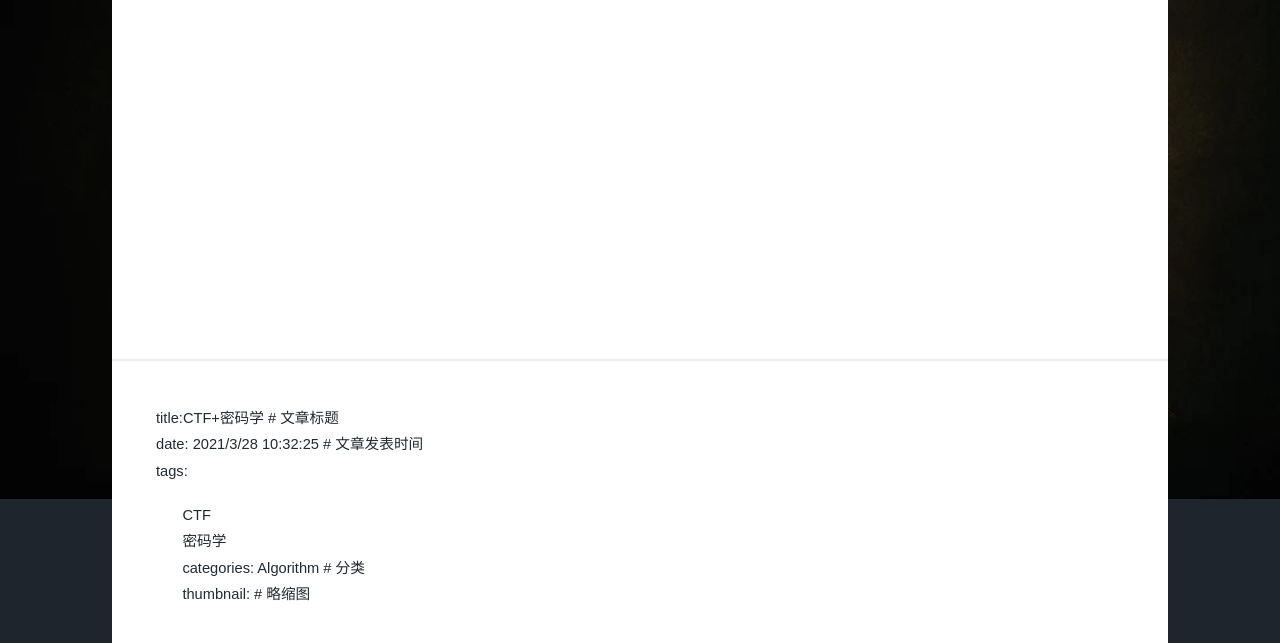
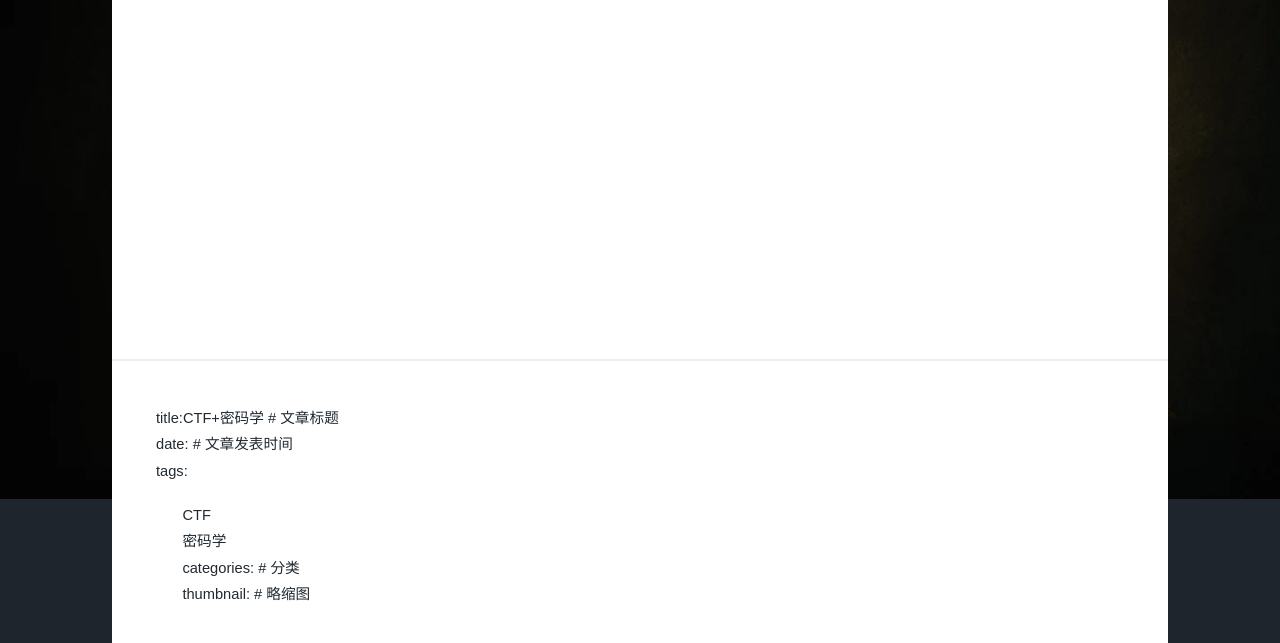
Before and after one commit to nobug777/nobug777.github.io, a plain HTML site: page 2021/03/28/CTF+密码学/index.html in a window 1280 px wide. Shown: the part 301-944 px from the top of the page. Drawn offline with nearby package versions, Linux system fonts and the light colour scheme; some packages are replaced by stand-ins of ours; a script that the page names is missing.

Commit message:
Site updated: 2021-03-28 10:33:55

```diff
--- a/2021/03/28/CTF+密码学/index.html
+++ b/2021/03/28/CTF+密码学/index.html
@@ -156,10 +156,10 @@
             </div>
             <!-- Post -->
             <div class="typo" style="padding: 3rem;">
-                <p>title:CTF+密码学 # 文章标题<br>date: 2021/3/28 10:32:25  # 文章发表时间<br>tags:</p>
+                <p>title:CTF+密码学 # 文章标题<br>date:  # 文章发表时间<br>tags:</p>
 <ul>
 <li>CTF</li>
-<li>密码学<br>categories: Algorithm # 分类<br>thumbnail:  # 略缩图</li>
+<li>密码学<br>categories:  # 分类<br>thumbnail:  # 略缩图</li>
 </ul>
 <h1 id="CTF-密码学"><a href="#CTF-密码学" class="headerlink" title="CTF+密码学"></a>CTF+密码学</h1><p><font color=#999AAA >提示：前一段时间团队举行了内部赛，本来觉得密码学类的题应该是最简单的，但是当自己去做题的时候才发现，积累的并不是很多，并且这些东西记不在脑子里。所以打算写一篇文章来记录一下目前所遇到的密码学</p>
 <hr style=" border:solid; width:100px; height:1px;" color=#000000 size=1">
```
